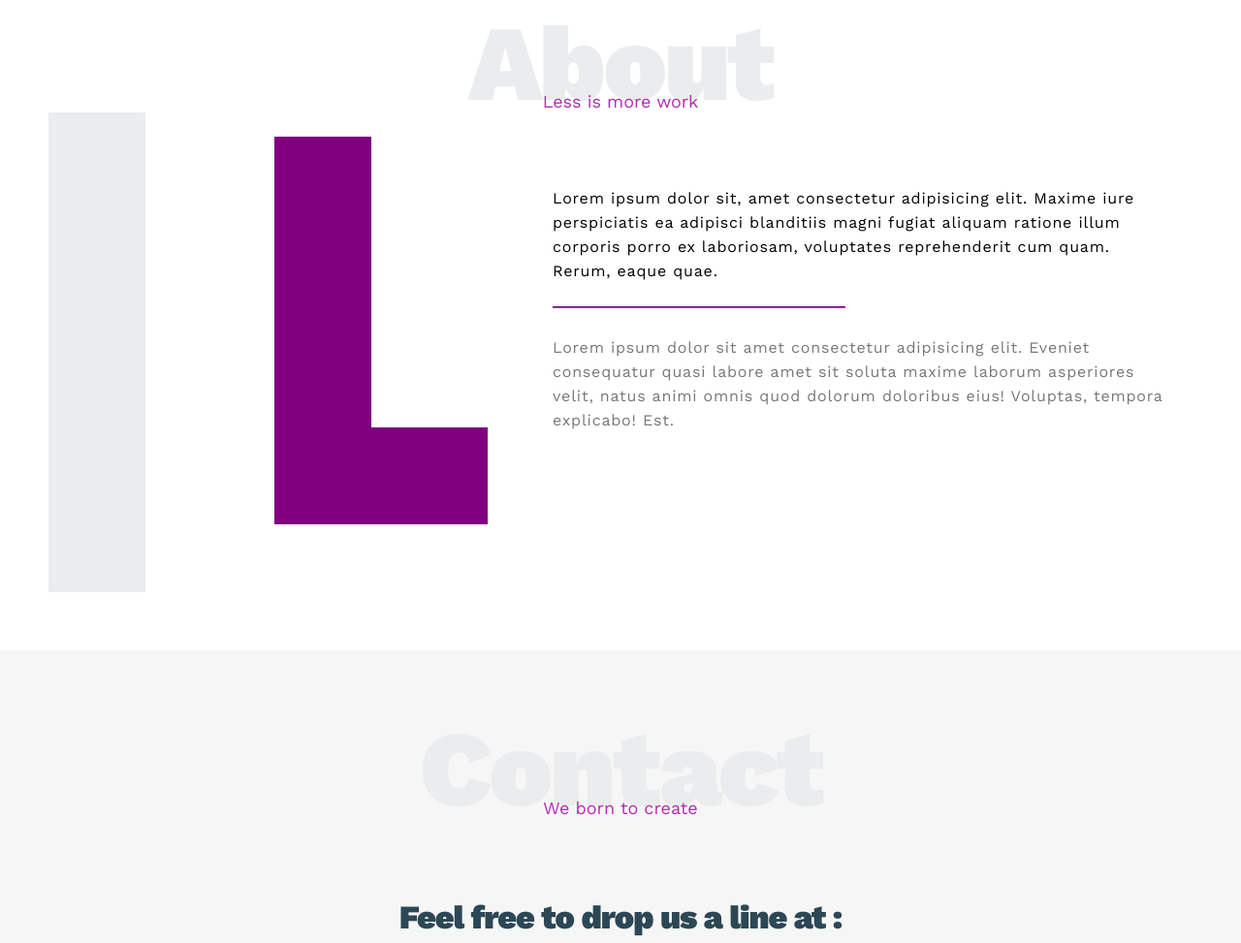
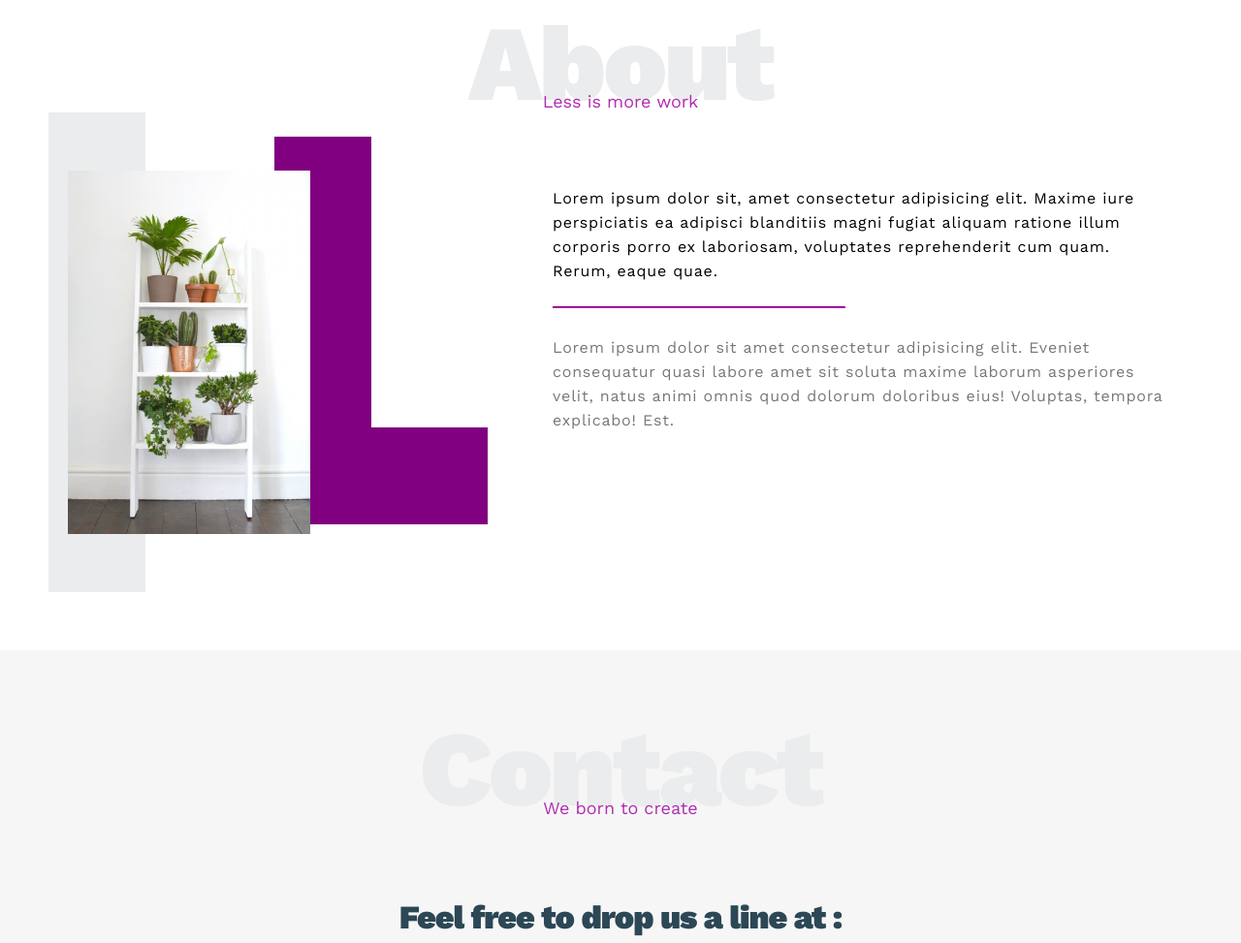
Before and after one commit to ObadaSizo/Html-Css-First-Template, a plain HTML site: page index.html in a window 1280 px wide. Shown: the part 2913-3886 px from the top of the page at 97% size. Drawn offline with nearby package versions, Linux system fonts and the light colour scheme; the site is published under a folder, as on GitHub Pages, so addresses that start at the root find nothing.

Commit message:
Update index.html

```diff
--- a/index.html
+++ b/index.html
@@ -153,7 +153,7 @@
             <h4 class="special-heading">About</h4>
             <p>Less is more work</p>
             <div class="ab">
-                <div class="shape"><img src="/images/about.jpg" alt=""></div>
+                <div class="shape"><img src="images/about.jpg" alt=""></div>
                 <div class="col2">
                     <p>Lorem ipsum dolor sit, amet consectetur adipisicing elit. Maxime iure perspiciatis ea adipisci
                         blanditiis magni fugiat aliquam ratione illum corporis porro ex laboriosam, voluptates
```
